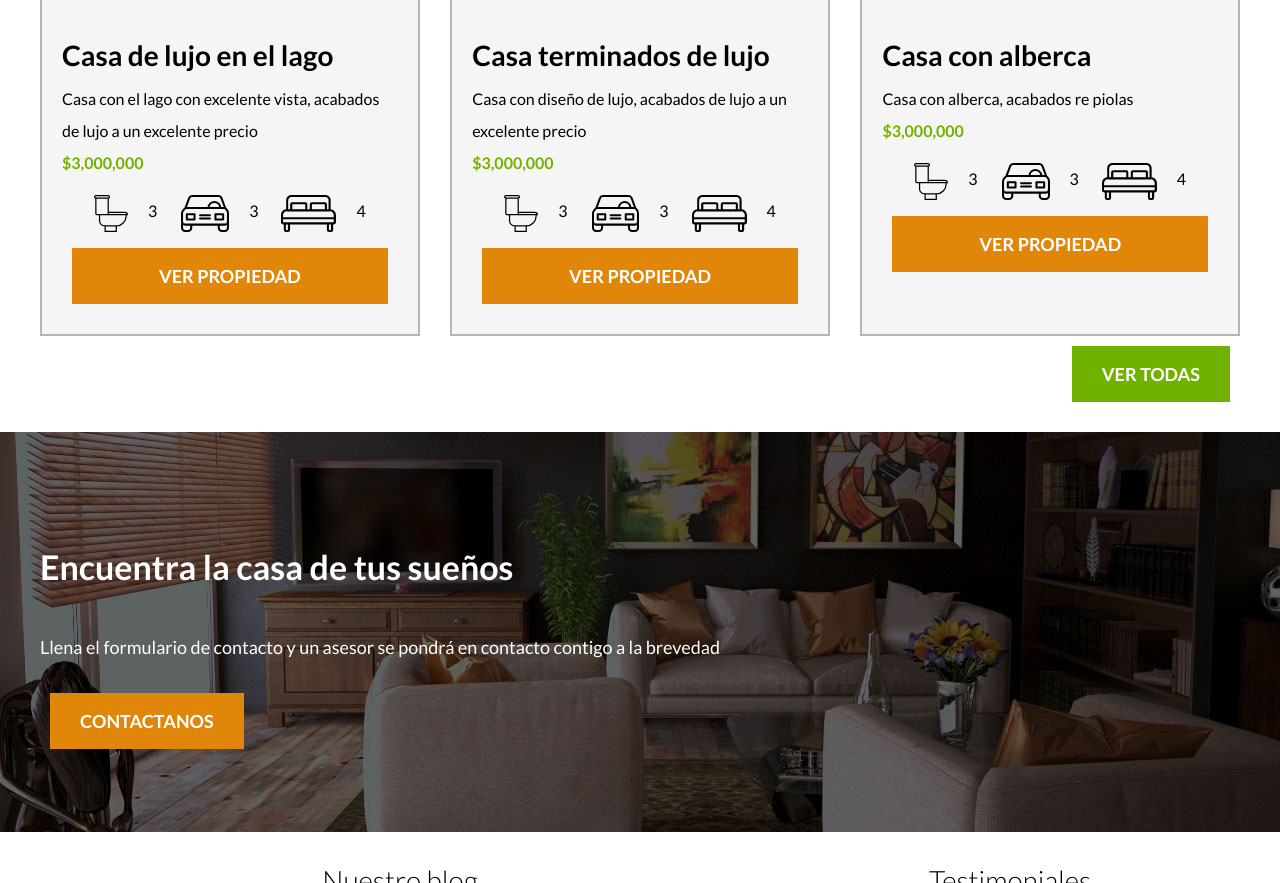
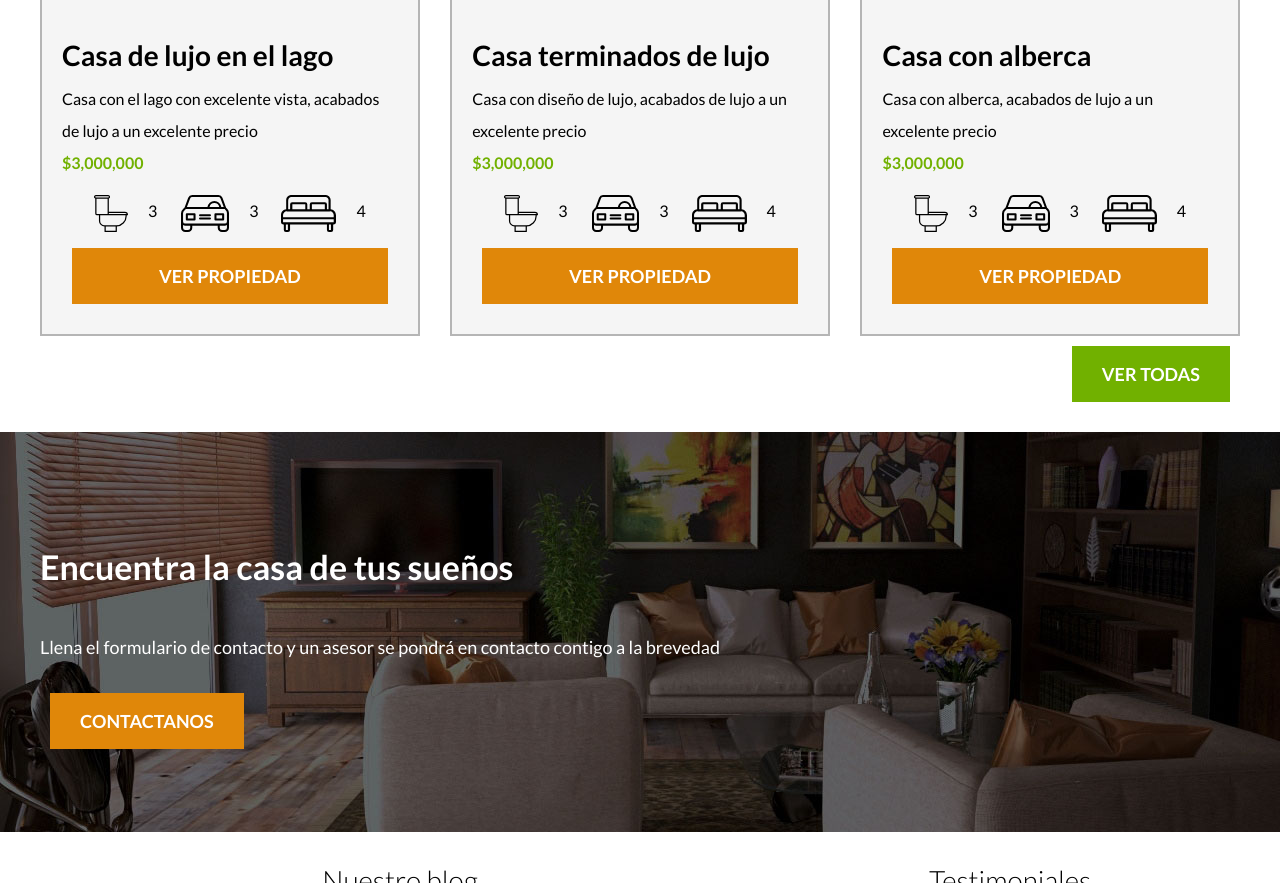
Before and after one commit to AgusMaris/BienesRaices, a plain HTML site: page index.html in a window 1280 px wide. Shown: the part 1695-2578 px from the top of the page. Drawn offline with Linux system fonts and the light colour scheme.

Commit message:
Update index.html

```diff
--- a/index.html
+++ b/index.html
@@ -115,7 +115,7 @@
                 <img src="img/anuncio3.jpg" alt="Anuncio casa con alberca">
                 <div class="contenido-anuncio ">
                     <h3>Casa con alberca</h3>
-                    <p>Casa con alberca, acabados re piolas </p>
+                    <p>Casa con alberca, acabados de lujo a un excelente precio </p>
                     <p class="precio">$3,000,000</p>
                     <ul class="iconos-caracteristicas">
                         <li>
```
